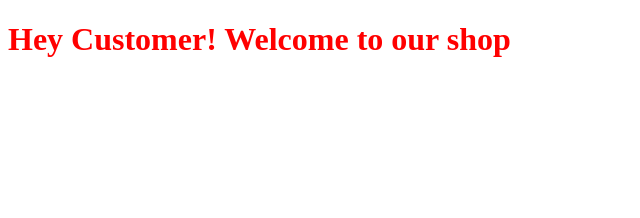
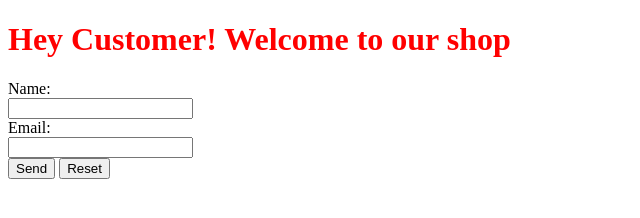
Before and after one commit to frediestrong/XYZ-Project, a plain HTML site: page index.html in a window 1280 px wide. Shown: the whole page, without its empty margins (0-640 px from the left). Drawn offline with Linux system fonts and the light colour scheme.

Commit message:
with email

```diff
--- a/index.html
+++ b/index.html
@@ -5,5 +5,14 @@
   </head>
   <body>
     <h1 style="color: red">Hey Customer! Welcome to our shop</h1>
+
+    <form action="mailto:xyz@com" method="post" enctype="text/plain">
+      Name:<br />
+      <input type="text" name="name" /><br />
+      Email:<br />
+      <input type="text" name="email" /><br />
+      <input type="submit" value="Send" />
+      <input type="reset" value="Reset" />
+    </form>
   </body>
 </html>
```
